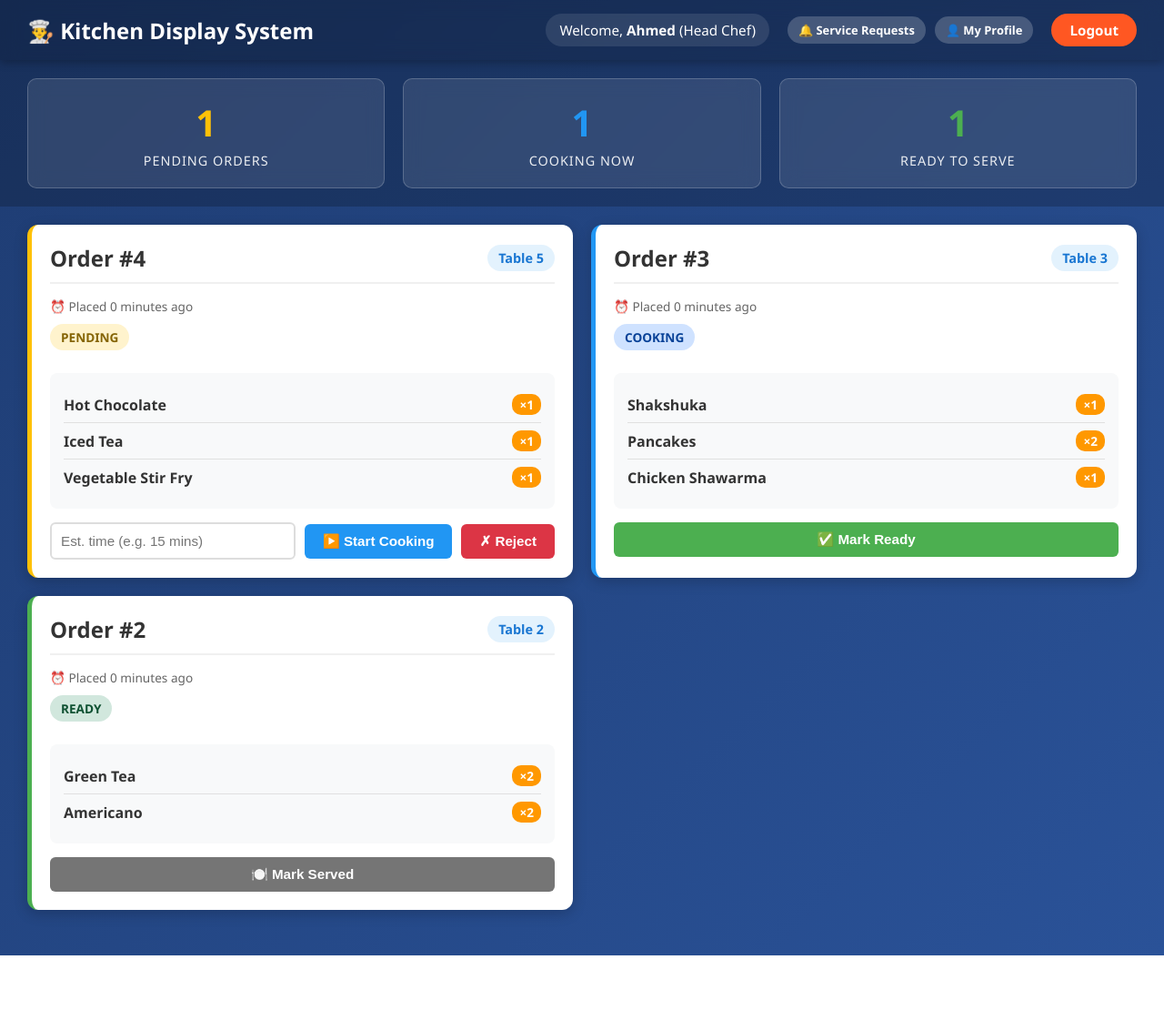
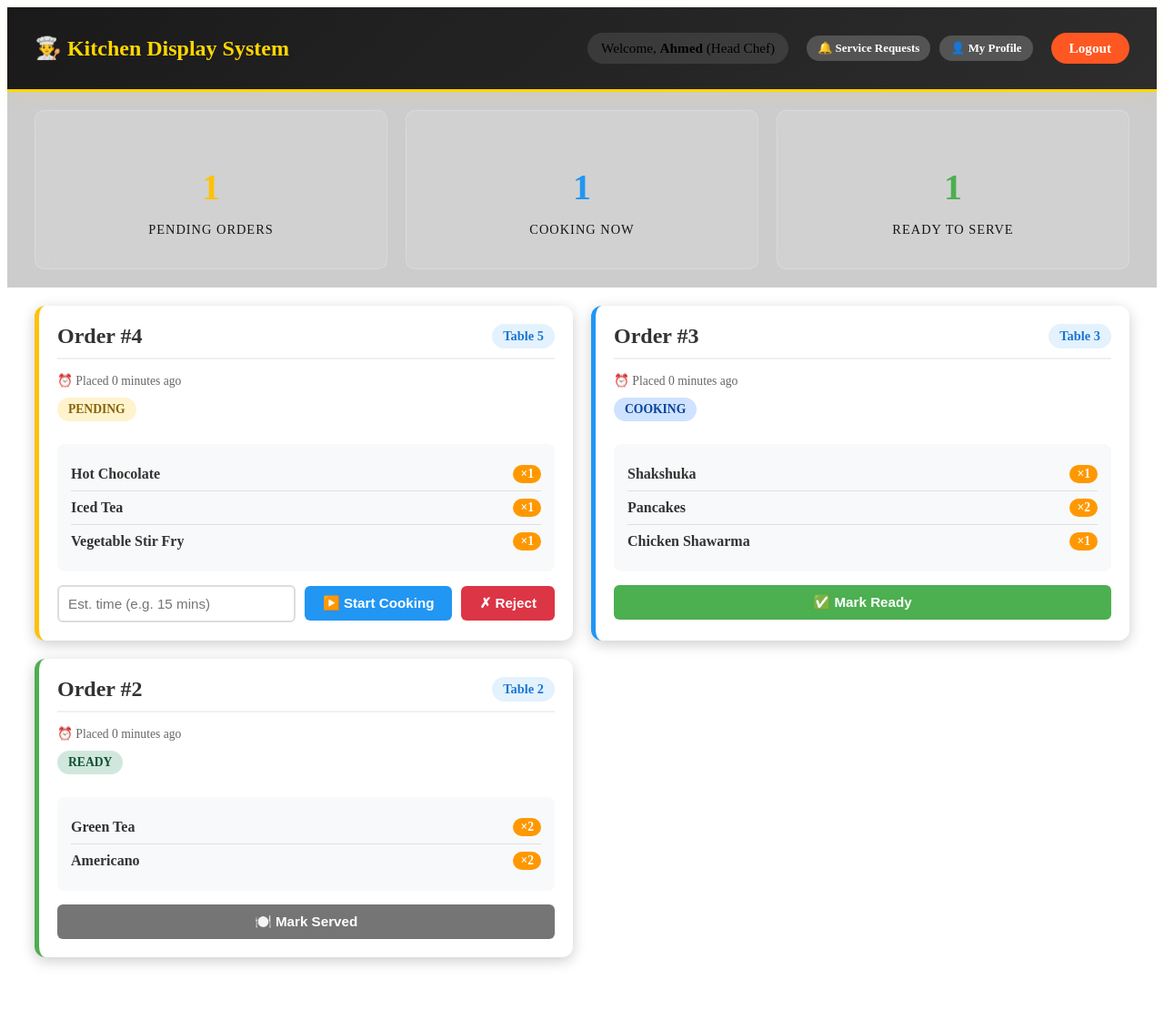
Before and after one commit to PriteshBD/QR-Code-Based-Cafe-Project, a PHP site: page /QR_Code_Based_Cafe_Project/staff_dashboard.php in a window 1280 px wide. Shown: the whole page at 91% size. Before the commit the page ends 1050 px from the top, so only its background shows below. Run offline with PHP 8.4, Linux system fonts and the light colour scheme; a user stored in the database is signed in; data comes from the database, SQL or seed files in the repository.

Commit message:
feat: Update UI styles across staff pages for improved aesthetics and consistency

```diff
--- a/staff/staff_dashboard.php
+++ b/staff/staff_dashboard.php
@@ -63,26 +63,21 @@ $stats = $conn->query("SELECT
     <meta charset="UTF-8">
     <meta name="viewport" content="width=device-width, initial-scale=1.0">
     <meta http-equiv="refresh" content="15"> <!-- Auto refresh every 15s -->
+    <link rel="stylesheet" href="../admin/admin_styles.css">
     <style>
-        * { margin: 0; padding: 0; box-sizing: border-box; }
-
-        body {
-            font-family: 'Segoe UI', Tahoma, Geneva, Verdana, sans-serif;
-            background: linear-gradient(135deg, #1e3c72 0%, #2a5298 100%);
-            color: white;
-            min-height: 100vh;
-            padding: 0;
+        body.admin-ui {
+            grid-template-columns: 1fr;
+            background: #1a1a1a;
         }
 
-        /* Header */
         .top-bar {
-            background: rgba(0, 0, 0, 0.3);
-            backdrop-filter: blur(10px);
+            background: linear-gradient(135deg, #1a1a1a 0%, #2d2d2d 100%);
+            border-bottom: 3px solid #FFD700;
             padding: 15px 30px;
             display: flex;
             justify-content: space-between;
             align-items: center;
-            box-shadow: 0 2px 10px rgba(0,0,0,0.3);
+            box-shadow: 0 4px 15px rgba(255, 215, 0, 0.1);
             position: sticky;
             top: 0;
             z-index: 100;
@@ -97,6 +92,7 @@ $stats = $conn->query("SELECT
         .top-bar h1 {
             font-size: 1.5em;
             font-weight: 600;
+            color: #FFD700;
         }
 
         .user-info {
```
Also changed, not shown: staff/service_requests.php (+4 -5 lines), staff/staff_login.php (+12 -1 lines), staff/staff_profile.php (+10 -8 lines).
